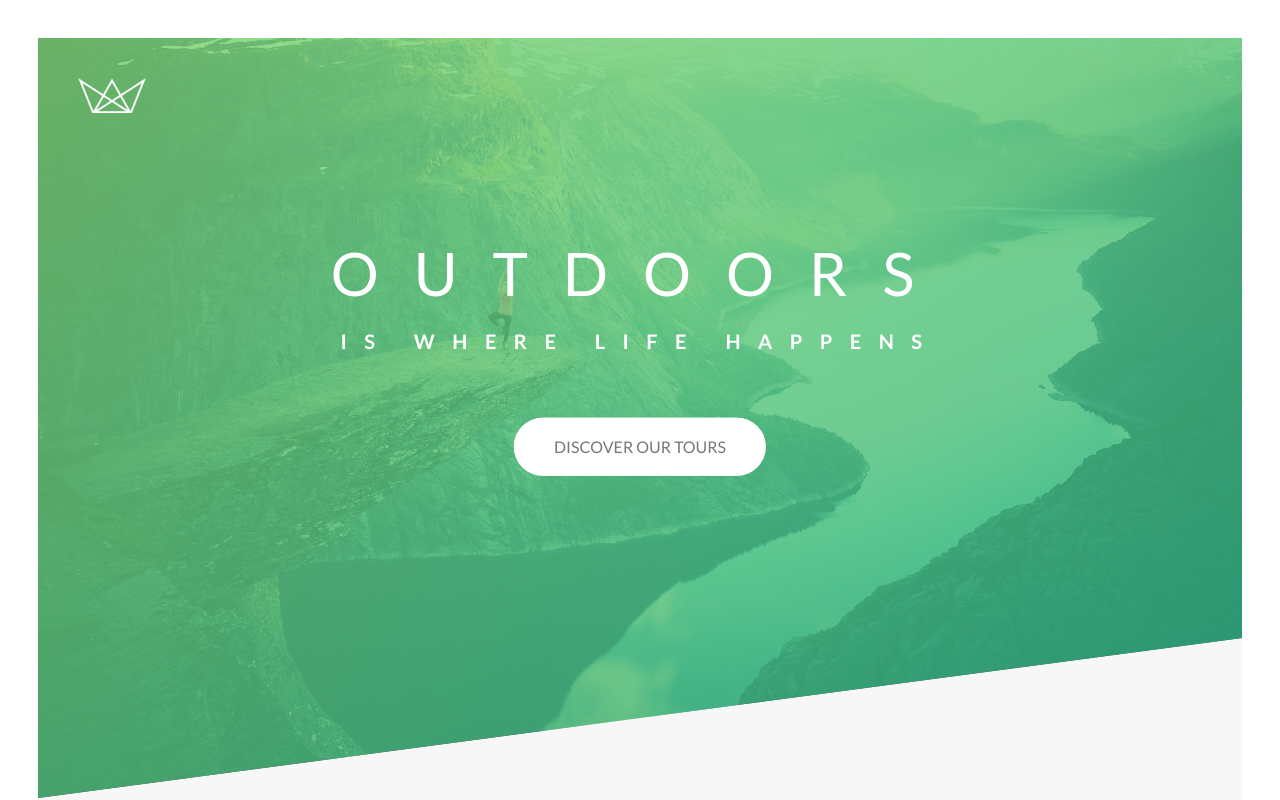
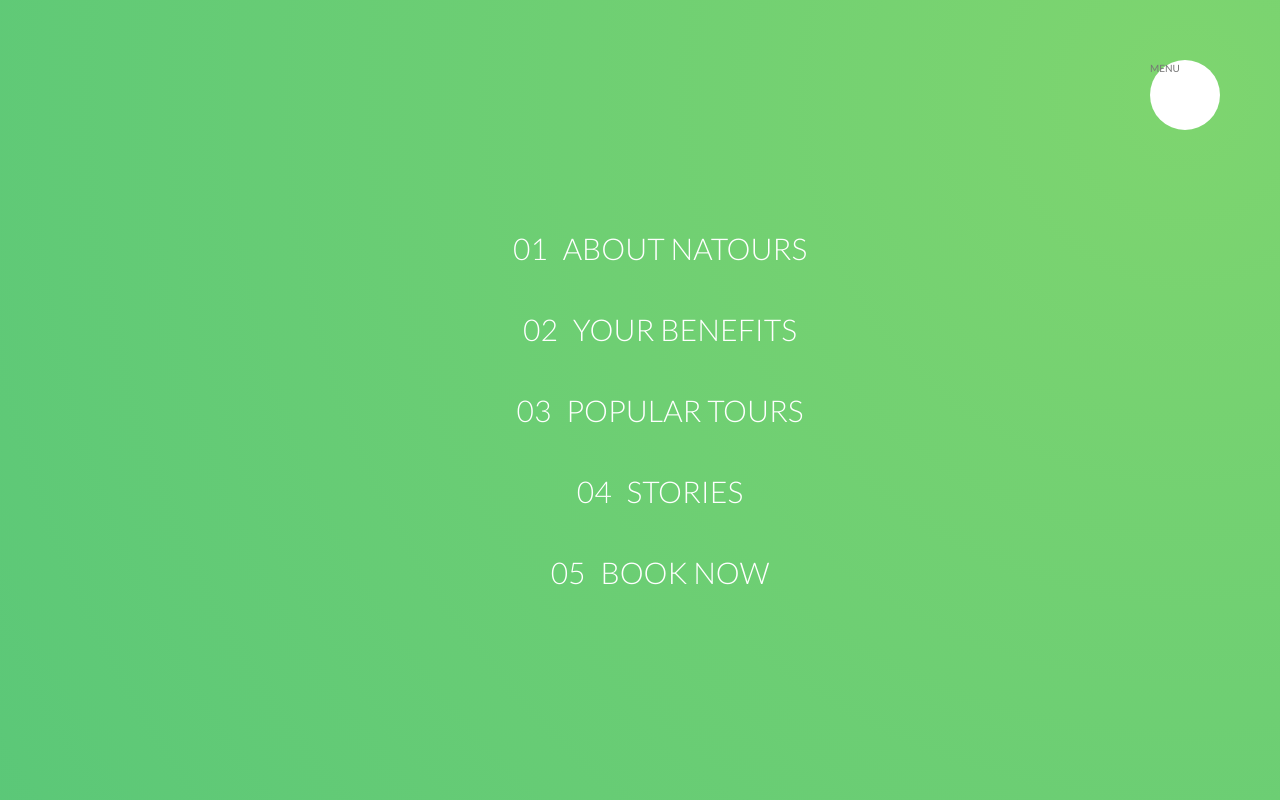
Before and after one commit to Yah0/Natours, a website: page index.html in a window 1280 px wide. Shown: the top 800 px of the page. Drawn offline with Linux system fonts and the light colour scheme.

Commit message:
start nav part

```diff
--- a/index.html
+++ b/index.html
@@ -13,6 +13,25 @@
         <title>Natours | Exciting tours for adventurous people</title>
     </head>
     <body>
+        <!-- Navigation -->
+        <div class="navigation">
+            <input type="checkbox" class="navigation__checkbox" id="navi-toogle">
+
+            <label for="navi-toggle" class="navigation__button">MENU</label>
+
+            <div class="navigation__background">&nbsp;</div>
+
+            <nav class="navigation__nav">
+                <ul class="navigation__list">
+                    <li class="navigation__item"><a href="#" class="navigation__link"><span>01</span>About Natours</a></li>
+                    <li class="navigation__item"><a href="#" class="navigation__link"><span>02</span>Your benefits</a></li>
+                    <li class="navigation__item"><a href="#" class="navigation__link"><span>03</span>Popular tours</a></li>
+                    <li class="navigation__item"><a href="#" class="navigation__link"><span>04</span>Stories</a></li>
+                    <li class="navigation__item"><a href="#" class="navigation__link"><span>05</span>Book now</a></li>
+                </ul>
+            </nav>
+        </div>
+
         <header class="header">
             <div class="header__logo-box">
                 <img src="img/logo-white.png" alt="Logo" class="header__logo">
--- /dev/null
+++ b/sass/layout/_navigation.scss
@@ -0,0 +1,80 @@
+.navigation {
+
+    &__checkbox {
+        display: none;
+    }
+
+    &__button {
+       background-color: $color-white;
+       height: 7rem;
+       width: 7rem;
+       position: fixed;
+       top: 6rem;
+       right: 6rem;
+       border-radius: 50%;
+       z-index: 2000;
+    }
+
+    &__background {
+        height: 6rem;
+        width: 6rem;
+        border-radius: 50%;
+        position: fixed; //keep position as we scroll
+        top: 6.5rem;
+        right: 6.5rem;
+        background-image: radial-gradient($color-primary-light, $color-primary-dark);
+        z-index: 1000;
+
+        transform: scale(80);
+    }
+
+    &__nav {
+        height: 100vh;
+        width: 100%;
+        position: fixed;
+        top: 0;
+        right: 0;
+        z-index: 1500;
+    }
+
+    &__list {
+      position: absolute;
+      top: 50%;
+      left: 50%;
+      transform: translate(-50%, -50%);
+      list-style: none;
+      text-align: center;
+    }
+
+    &__item {
+        margin: 1rem;
+    }
+
+    &__link {
+        &:link,
+        &:visited {
+            display: inline-block;
+            font-size: 3rem;
+            font-weight: 300;
+            padding: 1rem 2rem;
+            color: $color-white;
+            text-decoration: none;
+            text-transform: uppercase;
+            background-image: linear-gradient(120deg, transparent 0%, transparent 50%, $color-white 50%);
+            background-size: 220%;
+            transition: all .4s;
+
+            span {
+                margin-right: 1.5rem;
+                display: inline-block;
+            }
+        }
+
+        &:hover,
+        &:active {
+            background-position: 100%;
+            color: $color-primary;
+            transform: translateX(1rem);
+        }
+    }
+}
--- a/sass/main.scss
+++ b/sass/main.scss
@@ -18,5 +18,6 @@
 @import "layout/footer";
 @import "layout/grid";
 @import "layout/header";
+@import "layout/navigation";
 
 @import "pages/home";
```
Also changed, not shown: css/style.css.
